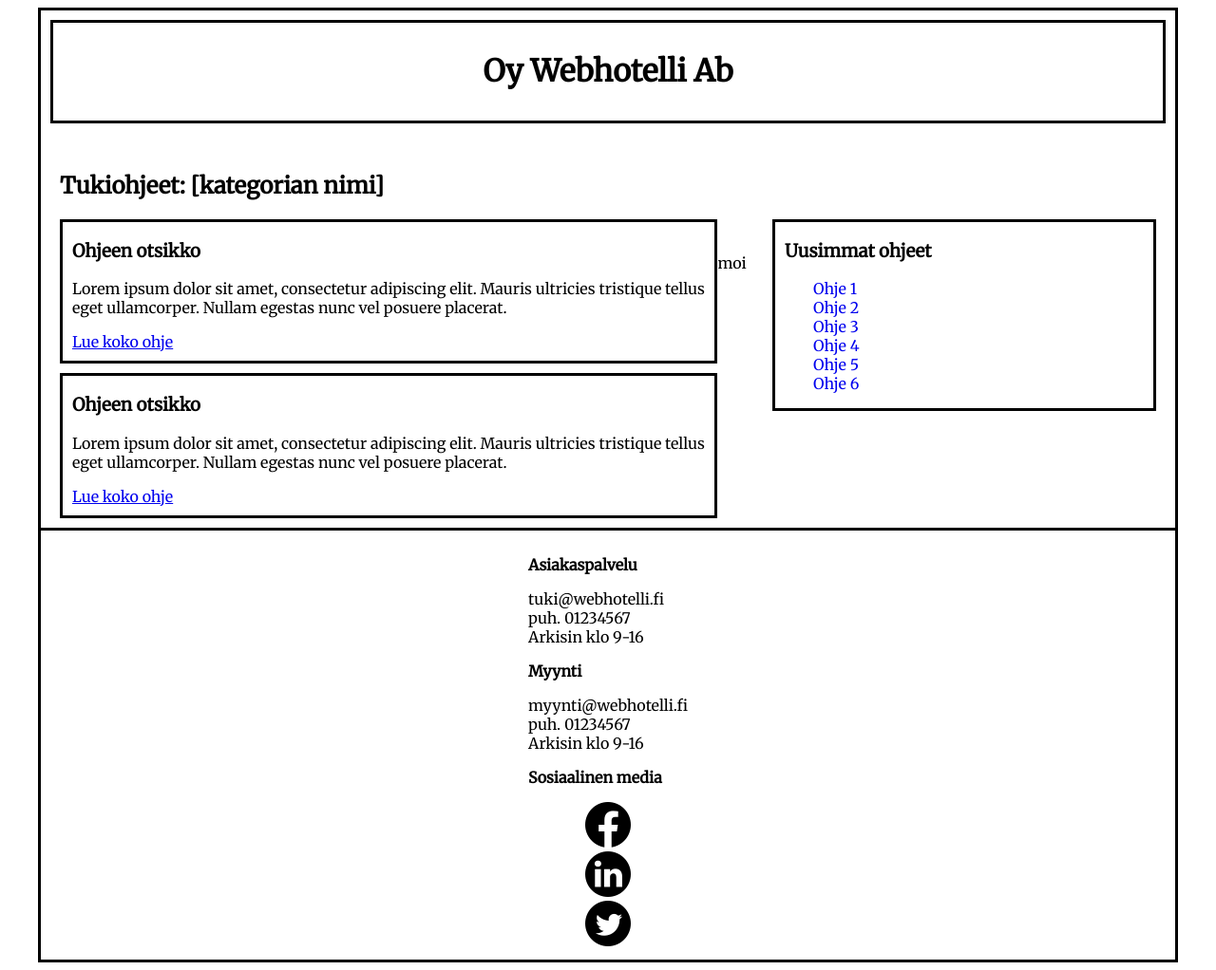
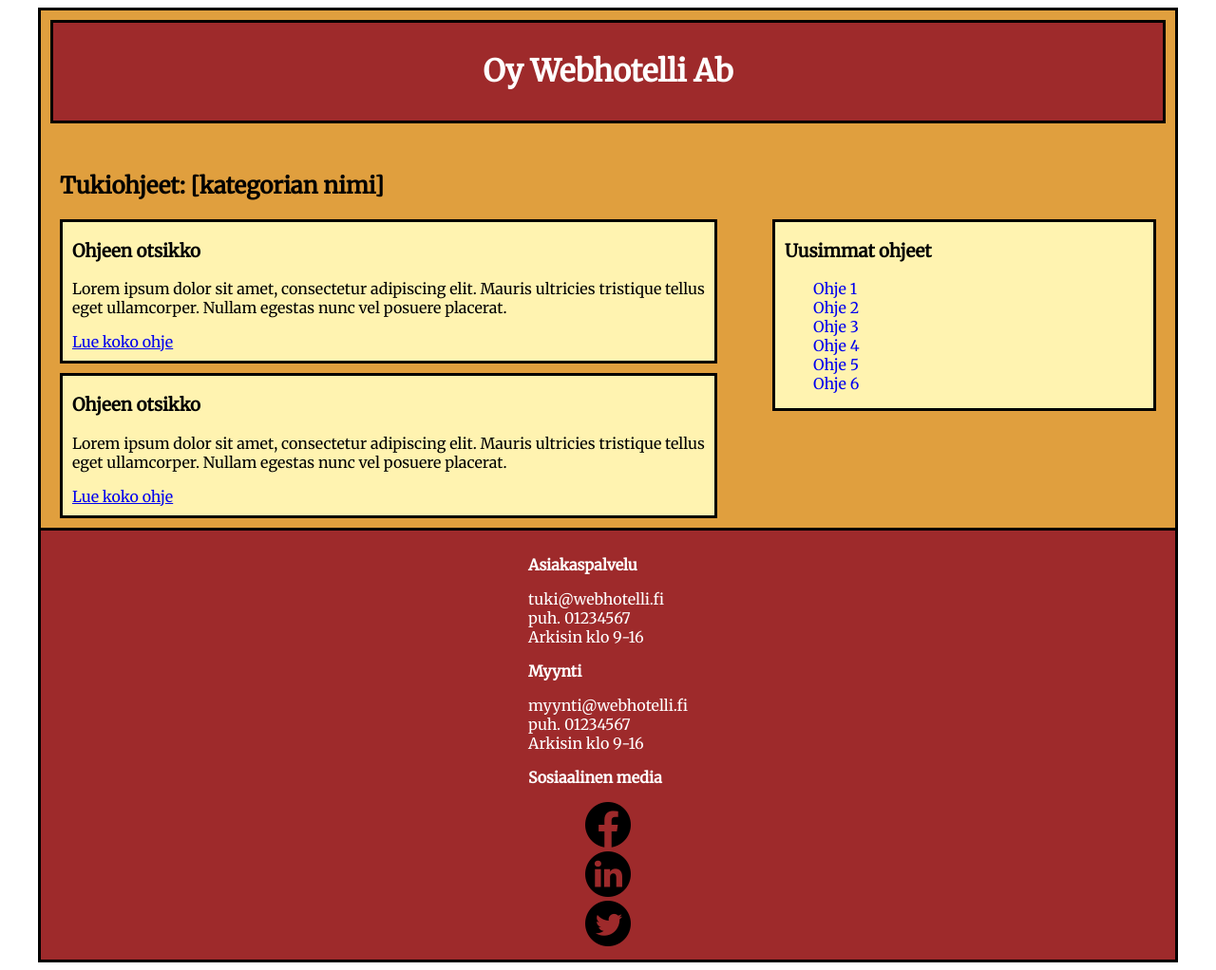
Before and after one commit to BenkkuH/Projekti, a PHP site: page /Projektityo_kategoria.html in a window 1280 px wide. Shown: the whole page at 95% size. Run offline with PHP 8.4, Linux system fonts and the light colour scheme.

Commit message:
värejä

```diff
--- a/kategoriat/Projektityo_kategoria.css
+++ b/kategoriat/Projektityo_kategoria.css
@@ -9,6 +9,7 @@
 	margin-left: auto;
 	margin-right: auto;
 	border: 3px solid #000000;
+	background-color: #E09F3E;
 }
 
 main{
@@ -19,6 +20,8 @@ header{
 	padding: 10px;
 	border: 3px solid #000000;
 	margin: 10px;
+	background-color: #9E2A2B;
+	color: #FFFFFF;
 }
 
 header h1{
@@ -39,6 +42,7 @@ section.ohje {
 	margin-right: auto;
 	margin-bottom: 10px;
 	border: 3px solid #000000;
+	background-color: #FFF3B0;
 }
 
 #ohjesailio{
@@ -46,6 +50,7 @@ section.ohje {
 	margin-left: auto;
 	margin-right: auto;
 	margin-top: 40px;
+	background-color: #FFF3B0;
 }
 
 #ohjesailio h3{
@@ -63,6 +68,8 @@ a.linkki{
 footer{
 	border-top: 3px solid #000000;
 	padding: 10px;
+	background-color: #9E2A2B;
+	color: #FFFFFF;
 }
 
 .footer_info{
--- a/kategoriat/Projektityo_kategoria.html
+++ b/kategoriat/Projektityo_kategoria.html
@@ -67,7 +67,6 @@
 				</div>
 
 			</main>
-			<p>moi</p>
 
 			<footer>
 
```
